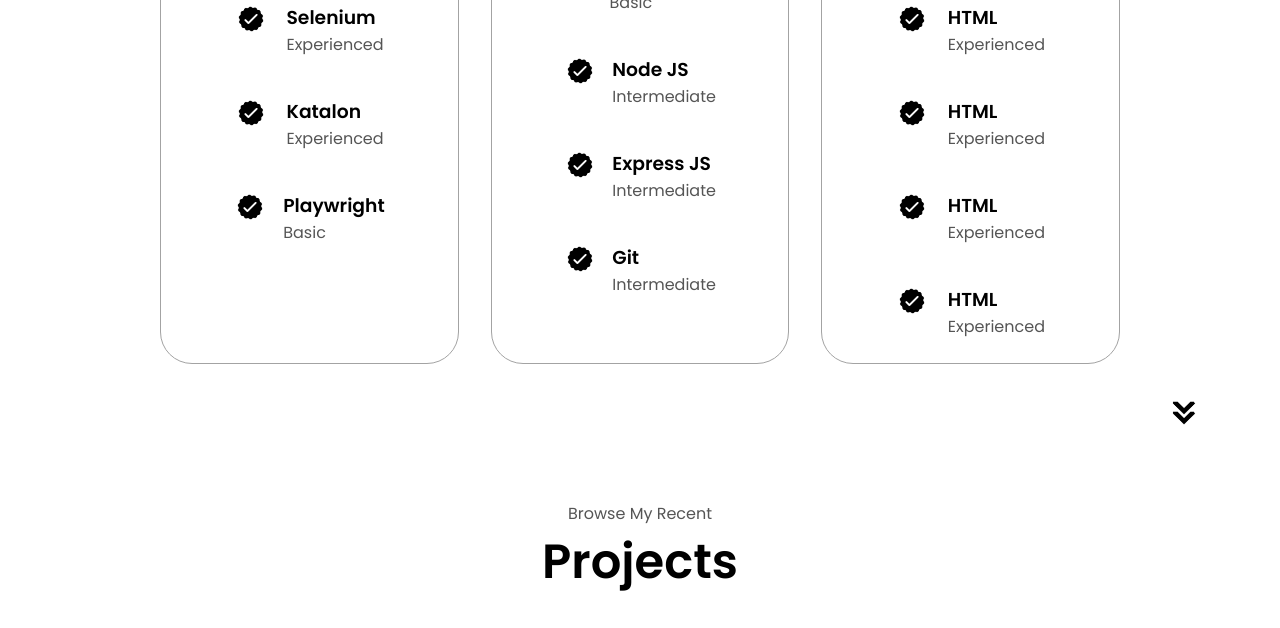
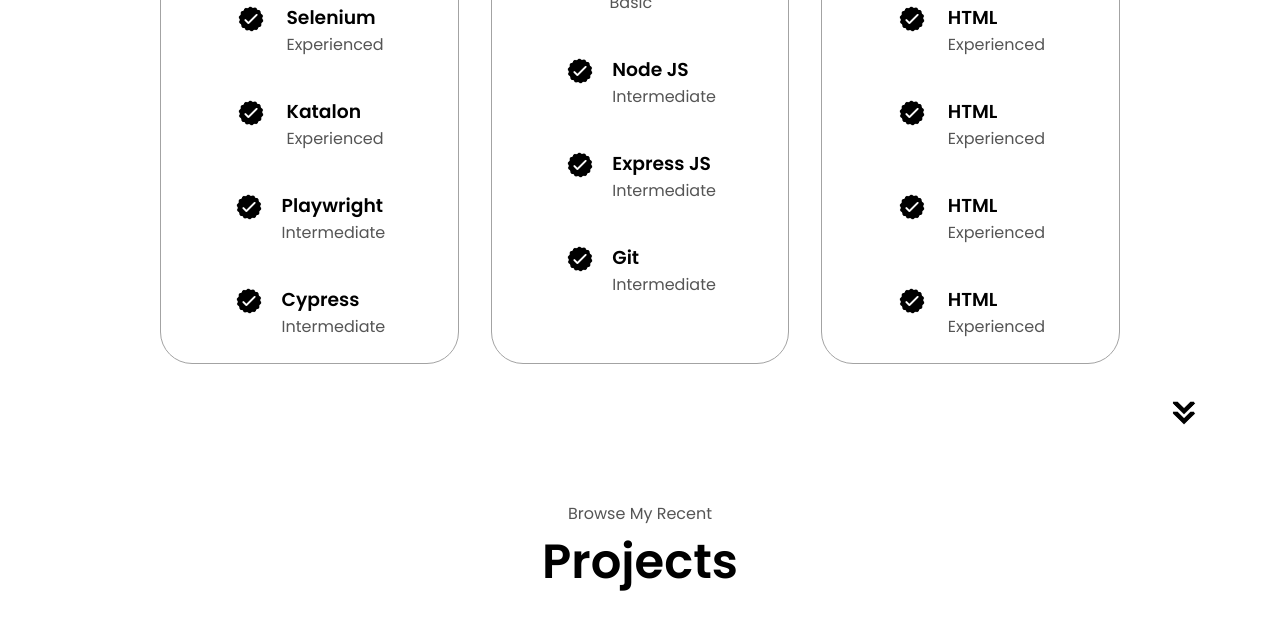
Before and after one commit to youvegotnigel/youvegotnigel.github.io, a plain HTML site: page index.html in a window 1280 px wide. Shown: the part 1963-2591 px from the top of the page. Drawn offline with Linux system fonts and the light colour scheme.

Commit message:
added new diagram

```diff
--- a/index.html
+++ b/index.html
@@ -179,7 +179,18 @@
                   />
                   <div>
                     <h3>Playwright</h3>
-                    <p>Basic</p>
+                    <p>Intermediate</p>
+                  </div>
+                </article>
+                <article>
+                  <img
+                    src="./assets/checkmark.png"
+                    alt="Experience icon"
+                    class="icon"
+                  />
+                  <div>
+                    <h3>Cypress</h3>
+                    <p>Intermediate</p>
                   </div>
                 </article>
               </div>
```
Also changed, not shown: assets/project-1.png.
